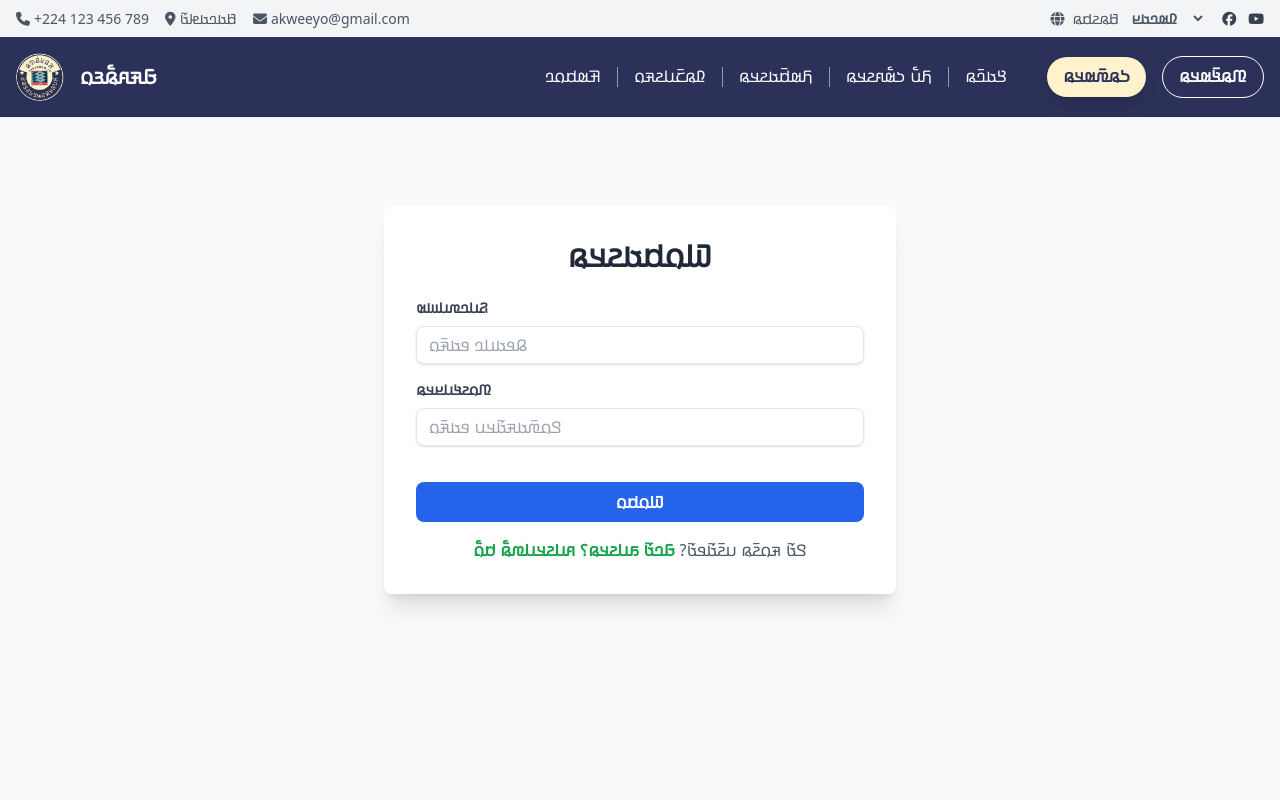
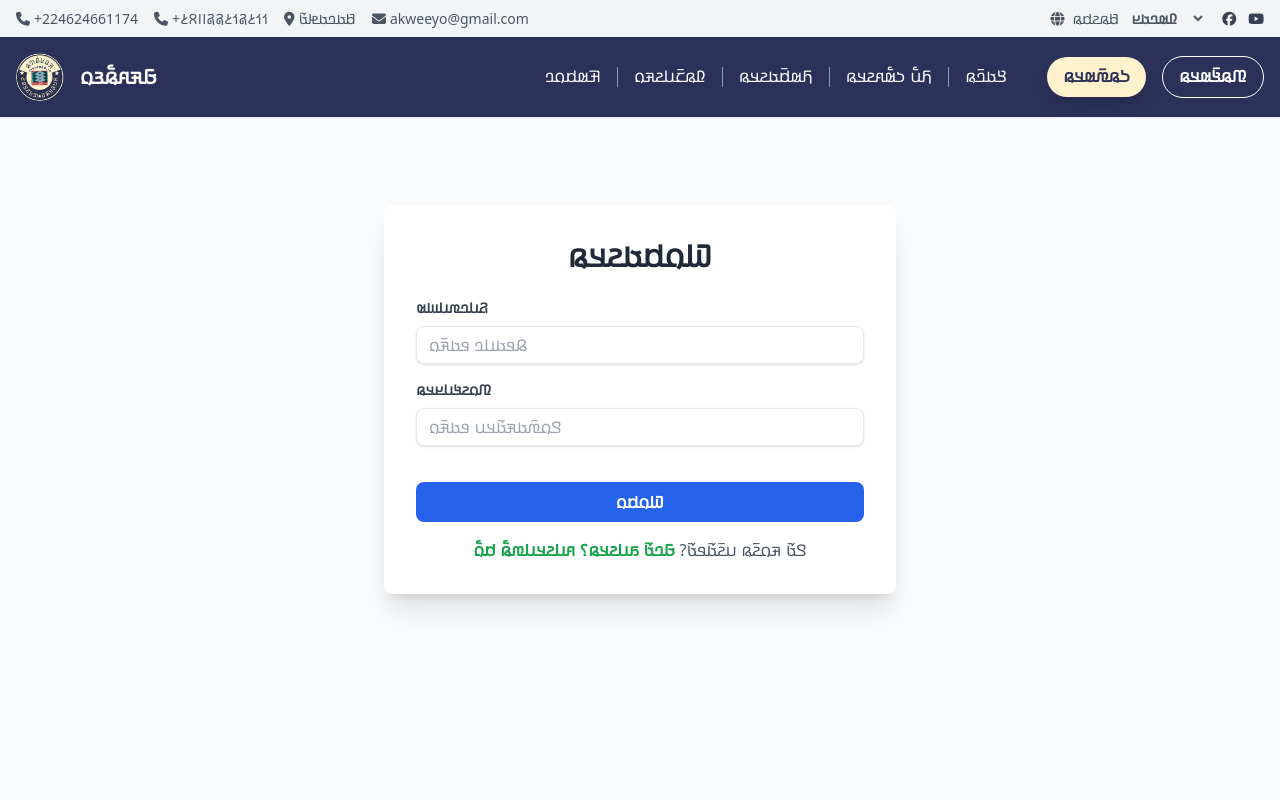
Before and after one commit to MANGUE11/AdlamFrontend, a React (Vite) app: page /login in a window 1280 px wide. Shown: the top 800 px of the page. Built offline with nearby package versions, Linux system fonts and the light colour scheme; a small style sheet from the web is missing.

Commit message:
adapter photo à l'ecran de tel

```diff
--- a/components/Header/Header.jsx
+++ b/components/Header/Header.jsx
@@ -44,7 +44,10 @@ const Header = () => {
           <div className='container mx-auto max-w-7xl px-4 flex flex-col md:flex-row justify-between items-center text-sm text-gray-600'>
             <div className='flex flex-col md:flex-row items-center gap-2 md:gap-4 mb-2 md:mb-0'>
               <span className='flex items-center gap-1'>
-                <i className='fa-solid fa-phone'></i> +224 123 456 789
+                <i className='fa-solid fa-phone'></i> +224624661174
+              </span>
+              <span className='flex items-center gap-1'>
+                <i className='fa-solid fa-phone'></i> +𞥒𞥒𞥔𞥖𞥒𞥔𞥖𞥖𞥑𞥑𞥗𞥔
               </span>
               <span className='flex items-center gap-1'>
                 <i className='fa-solid fa-location-dot'></i> 𞤍𞤢𞤤𞤢𞤦𞤢𞥄
```
